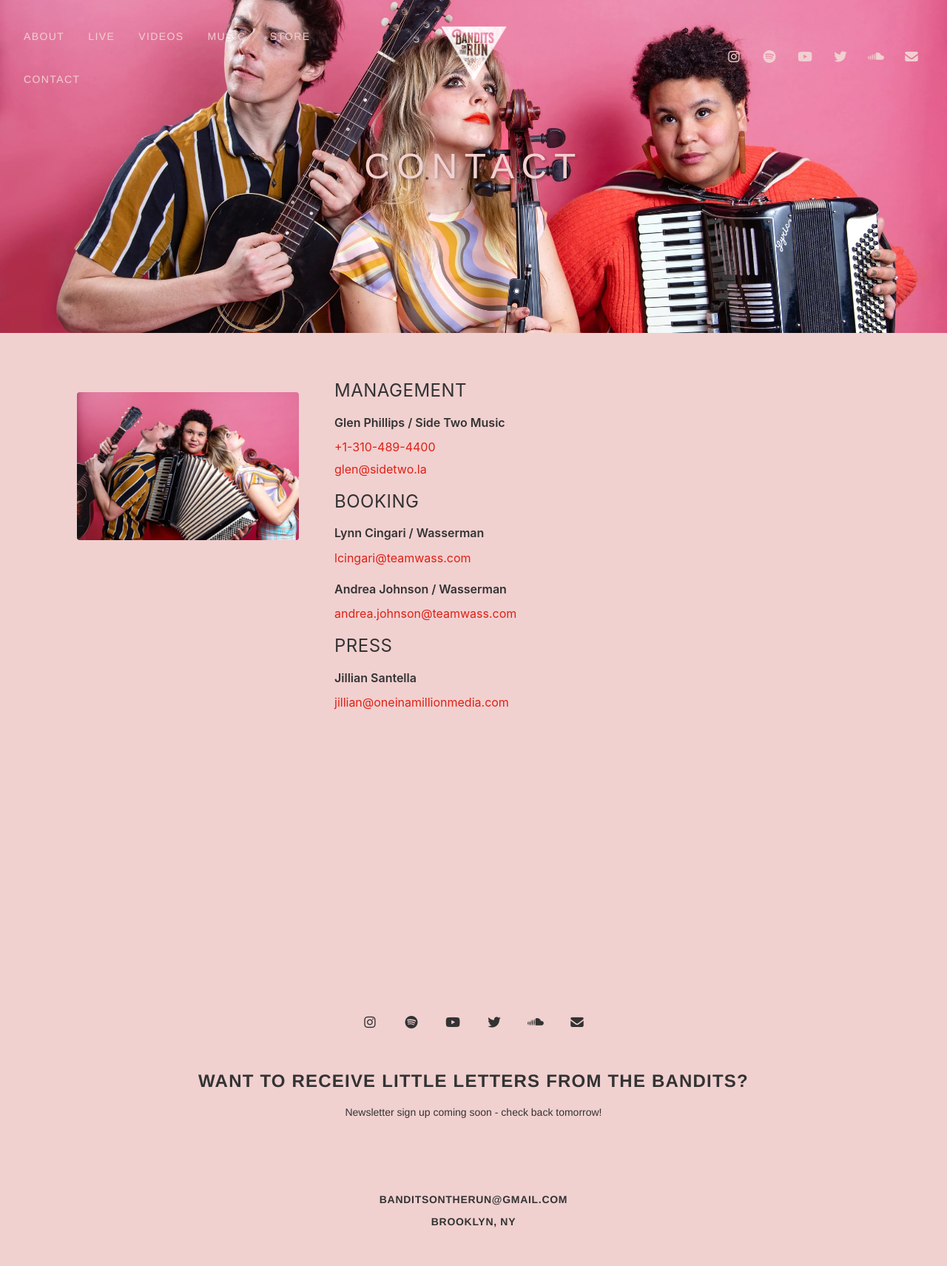
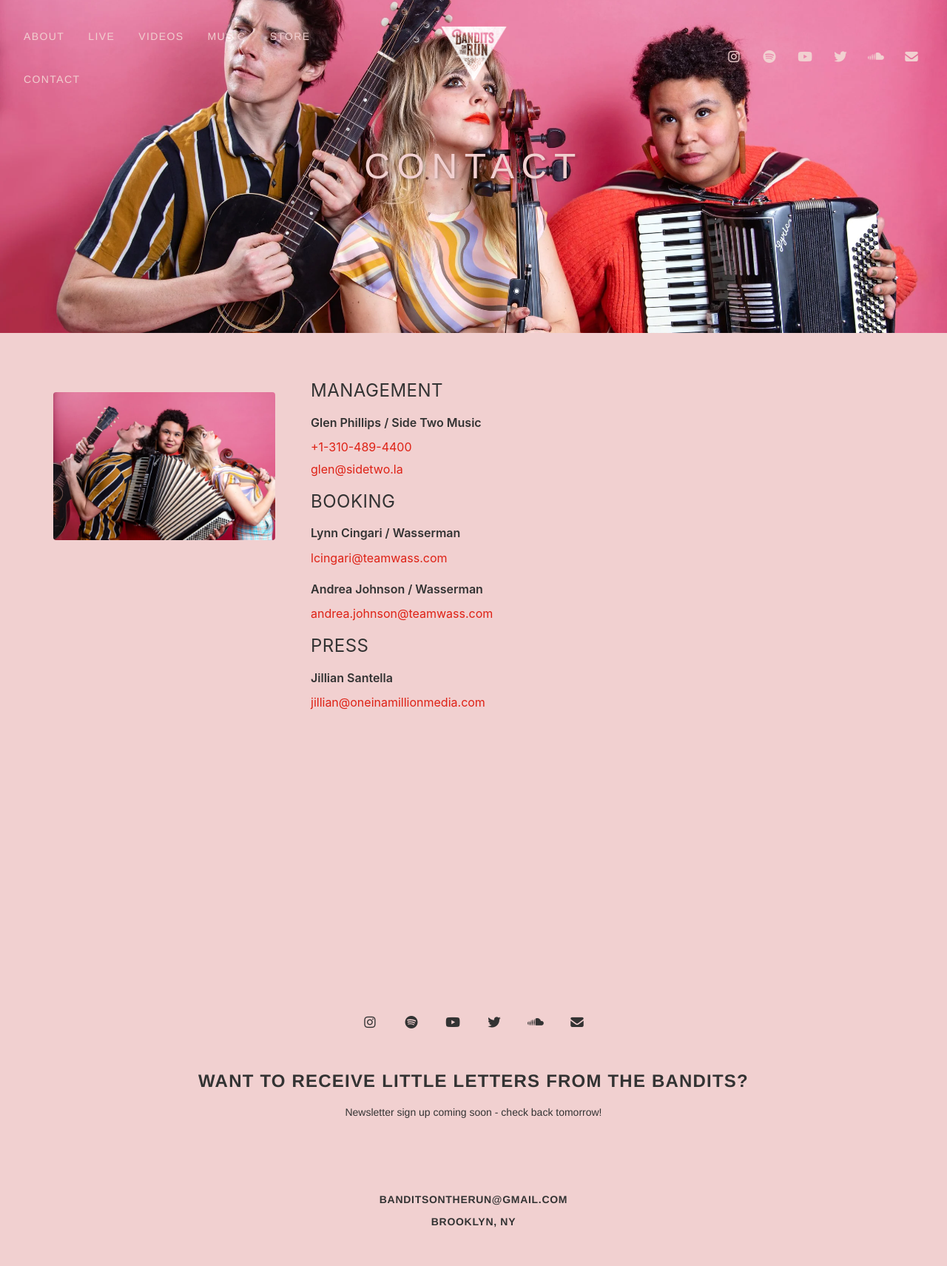
Before and after one commit to abethcrane/bandits-on-the-run, a Jekyll site: the page built from contact.md, in a window 1280 px wide. Shown: the whole page at 74% size. Built offline with Jekyll 4.4.1, drawn with Linux system fonts in a browser that asks for light colours; a script that is not in the unit is left out.

Commit message:
make max width wider to accommodate 2 tickets per row

```diff
--- a/assets/css/main.css
+++ b/assets/css/main.css
@@ -61,7 +61,7 @@ body {
   --spacing-xxl: 6rem;
 
   /* Layout */
-  --container-max-width: 1200px;
+  --container-max-width: 1400px;
   --container-padding: 2rem;
   --section-padding: 4rem 0;
 
```
